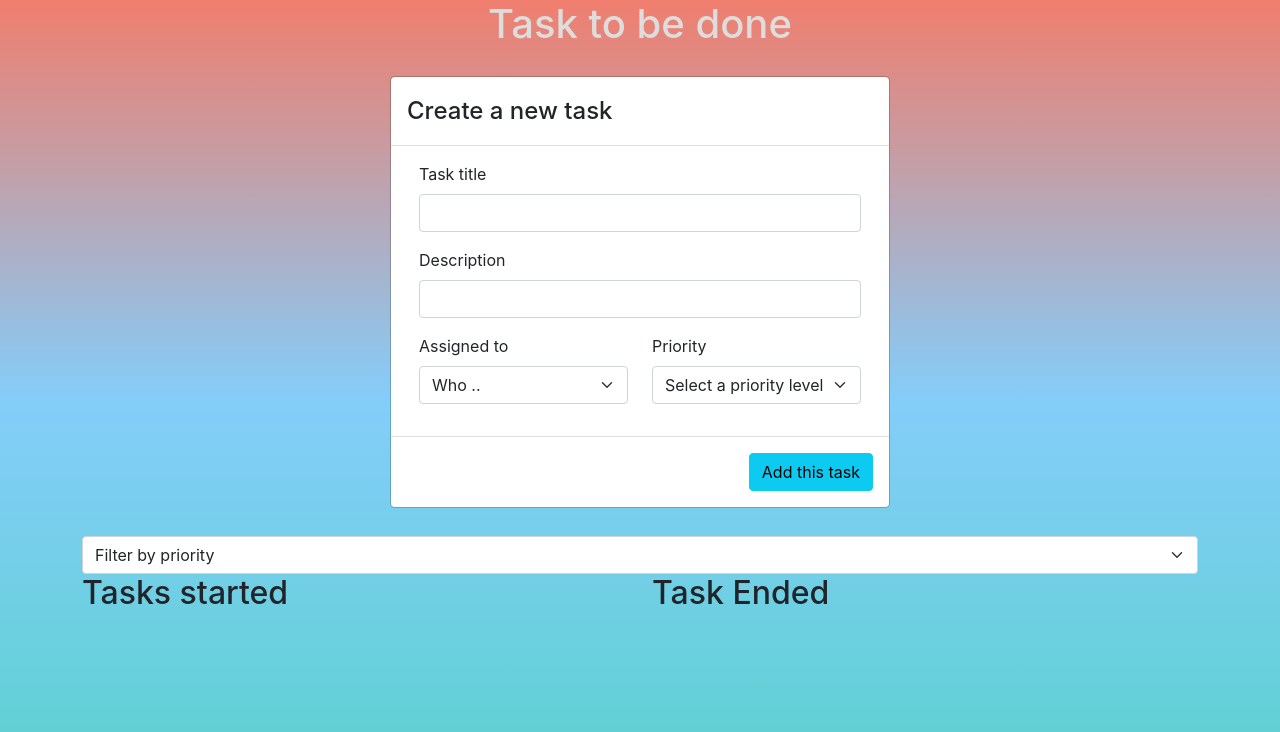
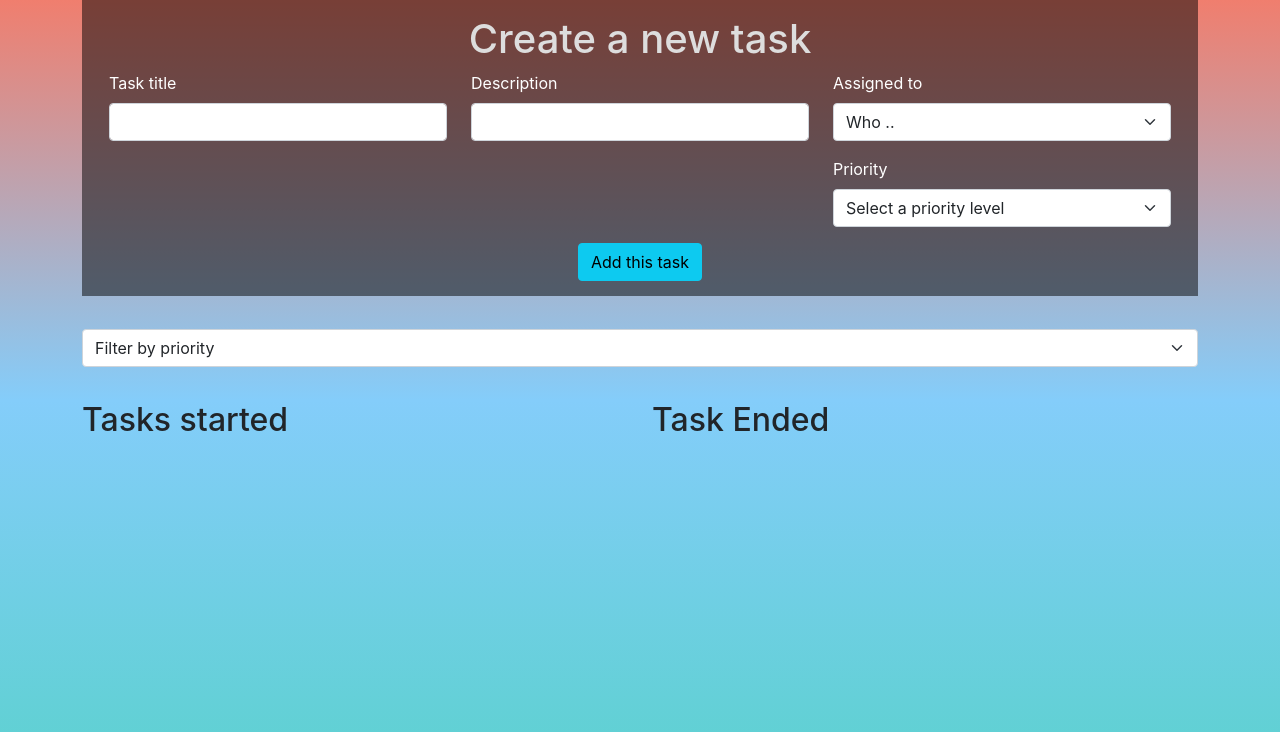
Before and after one commit to shandia57/todolistReact, a React (Create React App) app: page / in a window 1280 px wide. Shown: the top 732 px of the page. Built offline with nearby package versions, Linux system fonts and the light colour scheme.

Commit message:
new design add new task

```diff
--- a/src/App.css
+++ b/src/App.css
@@ -31,21 +31,11 @@
   input::placeholder{
     text-align:center;
   }
-  #add{
-    margin-left:10px;
-    border:2px solid transparent;
-    border-radius: 10px;
-    background-color: rgba(0,0,0,0.5);
-    color:white;
-    font-weight: 700;
-    padding: 10px;
-    width: 10%;
-  }
-  #add:hover{
-    border:2px solid white;
-  }
 
 
+  .task{
+    margin-top: 3%;
+  }
 
   #listTask{
     margin-top:10px;
@@ -90,3 +80,22 @@
   border-bottom: 1px solid rgb(153, 151, 151);
 
 }
+
+/* css nav */
+nav{
+  background-color: rgba(0,0,0,0.5);
+  padding: 15px;
+  margin-bottom: 3%;
+}
+
+.navHeader{
+  text-align: center;
+  color:white;
+}
+.mb-3 label{
+  color:white;
+}
+
+.navFooter{
+  text-align: center;
+}
--- a/src/App.tsx
+++ b/src/App.tsx
@@ -11,7 +11,7 @@
 function App() {
   return (
     <div className="App">
-      <h1 className="textCenter">Task to be done</h1>
+      {/* <h1 className="textCenter">Task to be done</h1> */}
       <Header></Header>
     </div>
   )
--- a/src/components/TaskList.tsx
+++ b/src/components/TaskList.tsx
@@ -130,14 +130,13 @@
         return (
             <div className="container">
 
-                <Modal.Dialog style={{ display: "block" }}>
-                    <Modal.Header >
-                        <Modal.Title>Create a new task</Modal.Title>
-                    </Modal.Header>
-
-                    <Modal.Body>
+                <nav>
+                    <div className="navHeader">
+                        <h1>Create a new task</h1>
+                    </div>
                     <div className="container">
                         <div className="row">
+                            {/* Title task */}
                             <div className="col">
                                 <div className="mb-3">
                                     <label className="form-label">Task title</label>
@@ -145,19 +144,14 @@
 
                                 </div>
                             </div>
-                            </div>
-                            <div className="row">
+
+                            {/* Description task */}
                             <div className="col">
                                 <div className="mb-3">
                                     <label className="form-label">Description</label>
                                     <input id="description" type="text" className="form-control" />
                                 </div>
                             </div>
-                            </div>
-                            <div className="row">
-
-
-
                             <div className="col">
                                 <div className="mb-3">
                                     <label className="form-label">Assigned to</label>
@@ -168,8 +162,6 @@
                                         <option value="genji">Genji</option>
                                     </select>
                                 </div>
-                                </div>
-                                <div className="col">
                                 <div className="mb-3">
                                     <label className="form-label">Priority</label>
                                     <select id="priority" className="form-select" aria-label="Default select example">
@@ -181,16 +173,13 @@
                                 </div>
                             </div>
                         </div>
-
                     </div>
-
-                    </Modal.Body>
-
-                    <Modal.Footer>
+                    <div className="navFooter">
                         <Button id="btnSaveChanges" variant="warning" onClick={this.saveChanges} style={{ display: "none" }}>Save changes</Button>
                         <Button id="btnAddNewTask" variant="info" onClick={this.addNewTask}>Add this task</Button>
-                    </Modal.Footer>
-                </Modal.Dialog>
+                    </div>
+                </nav>
+
 
                 <Form.Select onChange={this.switchFilter} aria-label="Default select example">
                     <option value="default">Filter by priority</option>
@@ -199,7 +188,7 @@
                 </Form.Select>
 
 
-                <div className="row">
+                <div className="row task">
                     <div className="col">
                         <TaskItems items={this.state.taskValue} edit={this.editItem} finish={this.finishedItem} delete={this.deleteItem} onDragEnd={this.onDragEnd} ></TaskItems>
                     </div>
```
Lines whose indentation alone changed are shown as unchanged.
